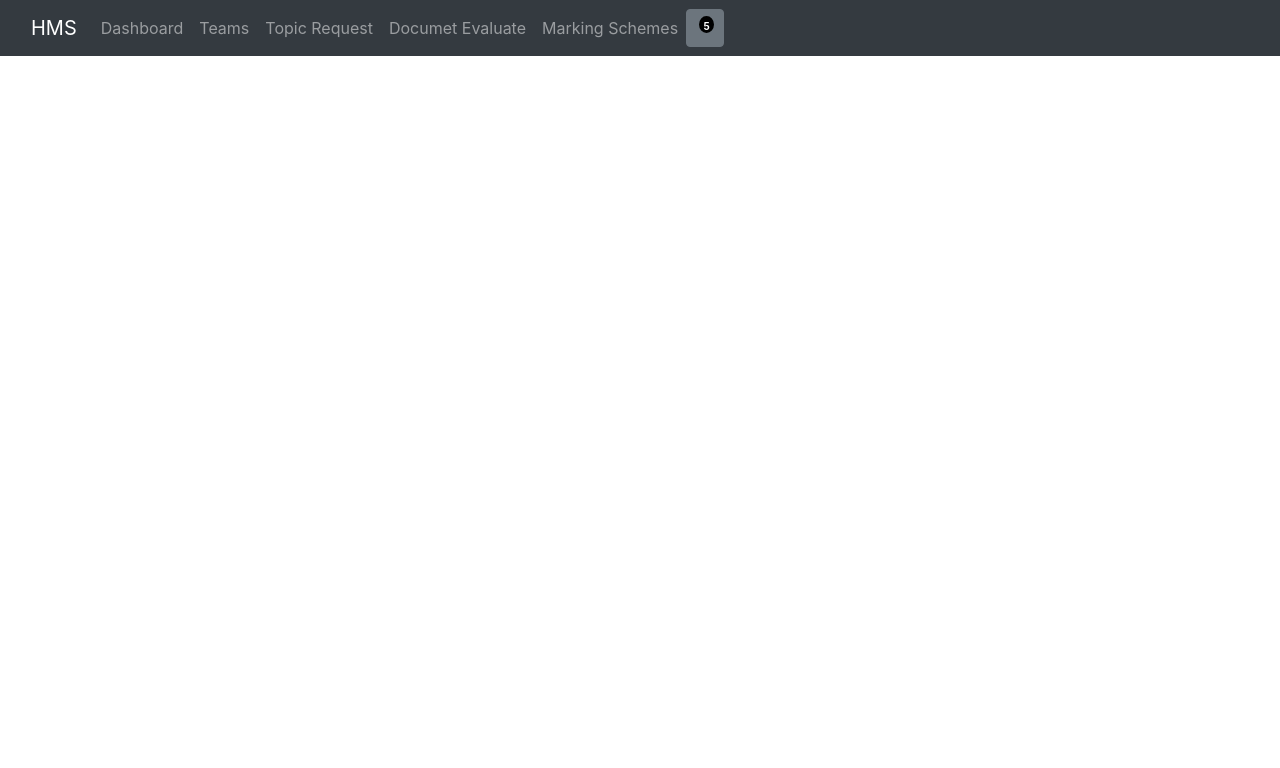
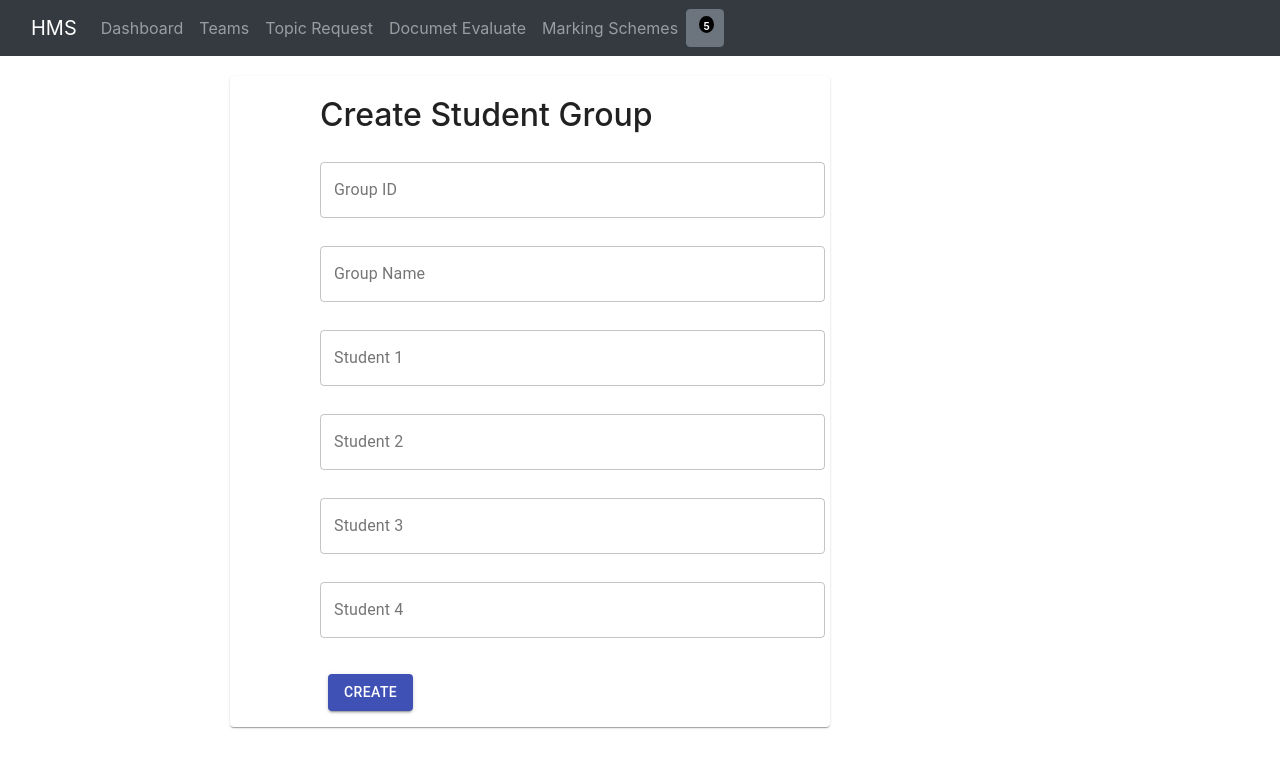
Before and after one commit to Y3S1Group33/Research-project-management-frontend, a React (Vite) app: page /student/studentGroup in a window 1280 px wide. Before the commit this address had no page. Shown: the top 768 px of the page. Built offline with nearby package versions, Linux system fonts and the light colour scheme.

Commit message:
Student dashboard

```diff
--- a/src/components/App.jsx
+++ b/src/components/App.jsx
@@ -6,6 +6,8 @@ import NavBar from "./NavBar/navBar"
 
 //panel member
 import TopicsEvaluate from '../pages/panelMember/topicsEvaluate'
+import StudentGroup from '../pages/panelMember/student/studentGroup';
+import ResearchTopic from '../pages/panelMember/student/researchTopic';
 
 export default function App() {
   return (
@@ -15,6 +17,8 @@ export default function App() {
       <Router>
               <Routes>
               <Route exact path="/panelMember/topics" element={<TopicsEvaluate />} />
+              <Route exact path="/student/studentGroup" element={<StudentGroup />} />
+              <Route exact path="/student/topicRequest" element={<ResearchTopic />} />
               </Routes>
           </Router>
     </div>
--- /dev/null
+++ b/src/pages/panelMember/student/researchTopic.jsx
@@ -0,0 +1,185 @@
+import React, { useState, useEffect } from 'react';
+import { makeStyles } from '@material-ui/core/styles';
+import TextField from '@material-ui/core/TextField';
+import Button from '@material-ui/core/Button';
+import axios from "axios";
+import Card from '@material-ui/core/Card';
+
+const useStyles = makeStyles((theme) => ({
+  root: {
+    '& > *': {
+      margin: theme.spacing(1),
+      width: '50ch',
+      marginLeft: '90px',
+    marginTop: '20px',
+    },
+  },
+  button: {
+    '& > *': {
+      margin: theme.spacing(1),
+    },
+  },
+  maingrid: {
+    width: 600,
+    marginLeft: '230px',
+    marginTop: '20px'
+  },
+}));
+
+
+function ResearchTopic() {
+  const classes = useStyles();
+
+
+    const [topic, setTopic] = useState("")
+    const [researchPanelId, setResearchPanelId] = useState(" ")
+    const [supervisor, setSupervisor] = useState("")
+    const [coSupervisor, setCoSupervisor] = useState("")
+    const [feedback, setFeedback] = useState(" ")
+    const [status, setStatus] = useState("initial")
+    const [studentGroupId, setStudentGroupId] = useState([])
+
+    const [staffId, setStaffId] = useState("")
+    const [userName, setUserName] = useState("")
+    const [role, setRole] = useState("")
+    const [SpecializedArea, setSpecializedArea] = useState("")
+    const [staffs, setStaffs] = useState([])
+
+// let data1 = {
+//     staffId: staffId,
+//     name: name,
+//     role: role
+// }
+
+const cosup = staffs.filter(staffs =>
+    staffs.role == "supervisor" || staffs.role == "cosupervisor");
+
+let data = {
+    studentGroupId: studentGroupId,
+    topic: topic,
+    researchPanelId: researchPanelId,
+    supervisor: supervisor,
+    coSupervisor: coSupervisor,
+    feedback: feedback,
+    status: status
+}
+// useEffect(() => {
+//     axios.get("http://localhost:5000/api/getStaffUsersController").then(res => {
+//         console.log(res.data)
+//         setStaff(res.data)
+//     }).catch(err => {
+//         console.log(err);
+//     })
+// }, [])
+
+useEffect(() => {
+    fetch(`http://localhost:5000/api/staff`)
+      .then((response) => response.json())
+      .then((responseData) => {
+        setStaffs(responseData);
+      });
+    console.log(staffs);
+  }, []);
+
+let handleSubmit = async (e) => {
+    e.preventDefault();
+    try {
+      let res = await axios.post("http://localhost:5000/api/researchTopic", data);
+      if (res) {
+        console.log(data);
+        alert("Topic Request send Successfully");
+      } else {
+        alert("Some error occured");
+      }
+    } catch (err) {
+      console.log(err);
+    }
+  };
+
+  return (
+    <div>
+    <Card className={classes.maingrid}>
+    <form className={classes.root} onSubmit={handleSubmit} >
+    <h2>Research Topic Request</h2>
+      <TextField
+      id="studentGroup"
+      label="Student Group"
+      variant="outlined"
+      onChange={(e) => setStudentGroupId(e.target.value)}
+      />
+      <br></br>
+      <TextField
+      id="topic"
+      label="Topic"
+      variant="outlined"
+      onChange={(e) => setTopic(e.target.value)}
+
+      />
+      {/* <br></br>
+      <TextField
+      id="researchPanelId"
+      label="Research Panel Id"
+      variant="outlined"
+      onChange={(e) => setResearchPanelId(e.target.value)}
+
+      /> */}
+      <br></br>
+      <TextField
+      id="supervisor"
+      label="Supervisor"
+      variant="outlined"
+      onChange={(e) => setSupervisor(e.target.value)}
+
+
+      />
+      <br></br>
+      <TextField
+      id="coSupervisor"
+      label="Co-Supervisor"
+      variant="outlined"
+      onChange={(e) => setCoSupervisor(e.target.value)}
+      />
+      <br></br>
+      <div className={classes.button}>
+      <Button variant="contained" color="primary" type='submit'>
+      Create
+      </Button>
+      </div>
+    </form>
+
+    </Card>
+    <div className="container">
+      <br></br>
+      <br></br>
+      <table class="table">
+        <thead class="thead-dark">
+          <tr>
+
+            <th scope="col">#</th>
+            <th scope="col">Staff ID</th>
+            <th scope="col">User Name</th>
+            <th scope="col">Role</th>
+            <th scope="col">Specialized Area</th>
+          </tr>
+        </thead>
+        <tbody>
+          {cosup.map((cosup, index) => {
+            return (
+              <tr>
+              <td>{index + 1}</td>
+                <td>{cosup.staffId}</td>
+                <td>{cosup.userName}</td>
+                <td>{cosup.role}</td>
+                <td>{cosup.specializedArea}</td>
+              </tr>
+            );
+          })}
+        </tbody>
+      </table>
+    </div>
+    </div>
+
+
+)}
+
+export default ResearchTopic;
--- /dev/null
+++ b/src/pages/panelMember/student/studentGroup.jsx
@@ -0,0 +1,140 @@
+import React, { useState } from 'react';
+import { makeStyles } from '@material-ui/core/styles';
+import TextField from '@material-ui/core/TextField';
+import Button from '@material-ui/core/Button';
+import axios from "axios";
+import Card from '@material-ui/core/Card';
+
+const useStyles = makeStyles((theme) => ({
+  root: {
+    '& > *': {
+      margin: theme.spacing(1),
+      width: '50ch',
+      marginLeft: '90px',
+    marginTop: '20px',
+    },
+  },
+  button: {
+    '& > *': {
+      margin: theme.spacing(1),
+    },
+  },
+  maingrid: {
+    width: 600,
+    marginLeft: '230px',
+    marginTop: '20px'
+  },
+}));
+
+
+function StudentGroup() {
+  const classes = useStyles();
+
+    const [groupId, setGroupId] = useState("")
+    const [groupName, setGroupName] = useState("")
+    const [std1, setStd1] = useState("")
+    const [std2, setStd2] = useState("")
+    const [std3, setStd3] = useState("")
+    const [std4, setStd4] = useState("")
+    const [studentGroup, setStudentGroup] = useState([])
+
+let data = {
+    groupId: groupId,
+    groupName: groupName,
+    std1: std1,
+    std2: std2,
+    std3: std3,
+    std4: std4,
+}
+// useEffect(() => {
+//     axios.get("http://localhost:5000/api/studentGroup").then(res => {
+//         console.log(res.data)
+//         setStudentGroup(res.data)
+//     }).catch(err => {
+//         console.log(err);
+//     })
+// }, [])
+
+let handleSubmit = async (e) => {
+    e.preventDefault();
+    try {
+      let res = await axios.post("http://localhost:5000/api/studentGroup", data);
+      if (res) {
+        console.log(data);
+        alert("Group Created Successfully");
+      } else {
+        alert("Some error occured");
+      }
+    } catch (err) {
+      console.log(err);
+    }
+  };
+
+  return (
+    // <div className={classes.maingrid}>
+    // <Paper className={classes.maingrid} elevation={3}>
+
+    <Card className={classes.maingrid}>
+    <form className={classes.root} onSubmit={handleSubmit} >
+    <h2>Create Student Group</h2>
+      <TextField
+      id="groupId"
+      label="Group ID"
+      variant="outlined"
+      onChange={(e) => setGroupId(e.target.value)}
+      />
+      <br></br>
+      <TextField
+      id="groupName"
+      label="Group Name"
+      variant="outlined"
+      onChange={(e) => setGroupName(e.target.value)}
+
+      />
+      <br></br>
+      <TextField
+      id="std1"
+      label="Student 1"
+      variant="outlined"
+      onChange={(e) => setStd1(e.target.value)}
+
+      />
+      <br></br>
+      <TextField
+      id="std2"
+      label="Student 2"
+      variant="outlined"
+      onChange={(e) => setStd2(e.target.value)}
+
+
+      />
+      <br></br>
+      <TextField
+      id="std3"
+      label="Student 3"
+      variant="outlined"
+      onChange={(e) => setStd3(e.target.value)}
+
+      />
+      <br></br>
+      <TextField
+      id="std4"
+      label="Student 4"
+      variant="outlined"
+      onChange={(e) => setStd4(e.target.value)}
+
+      />
+      <br></br>
+      <div className={classes.button}>
+      <Button variant="contained" color="primary" type='submit'>
+      Create
+      </Button>
+      </div>
+    </form>
+
+    </Card>
+
+
+)}
+
+export default StudentGroup;
```
Also changed, not shown: package.json (+9 -2 lines), src/pages/panelMember/student/viewStudentGroups.jsx (added), 2 other files (tests, documents, lock files or other folders).
